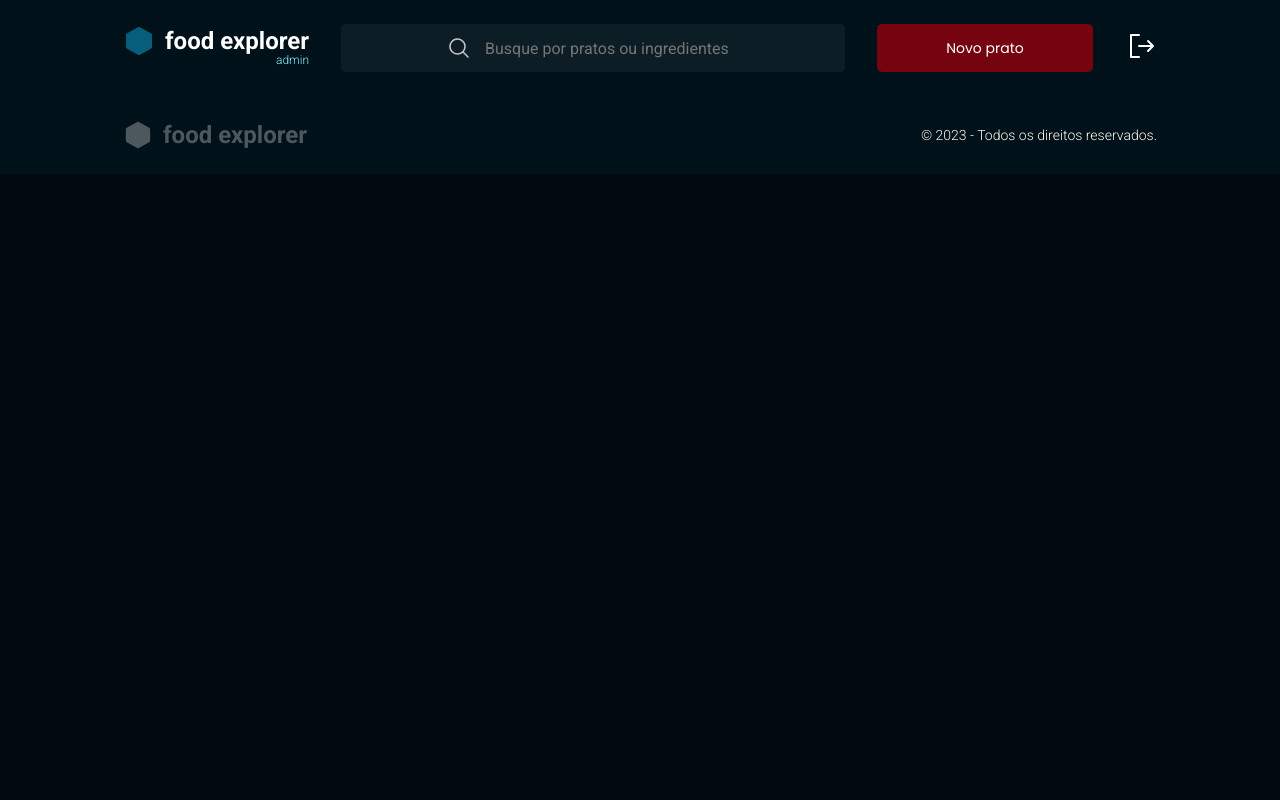
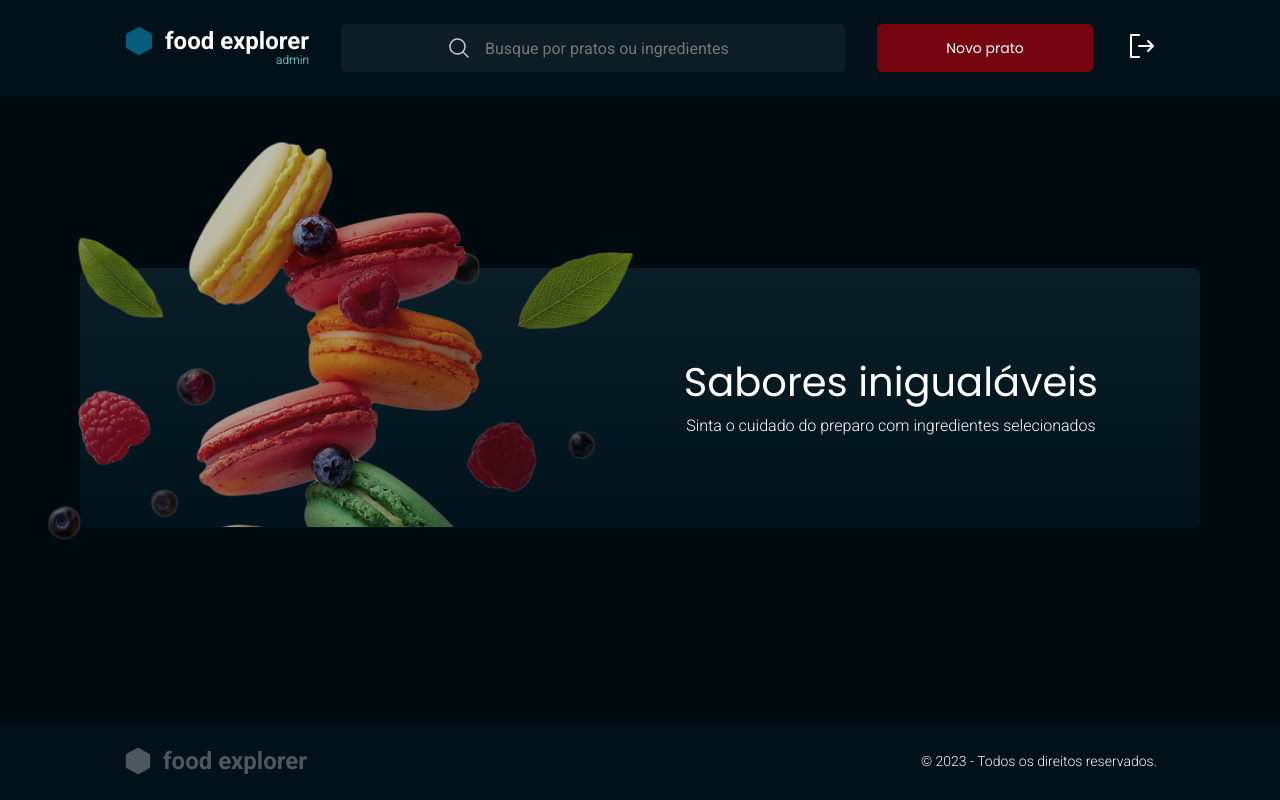
Before and after one commit to jaocruz/foodexplorer-web, a React (Vite) app: page / in a window 1280 px wide. Built offline with nearby package versions, Linux system fonts and the light colour scheme.

Commit message:
banner home

```diff
--- a/src/components/footer/styles.js
+++ b/src/components/footer/styles.js
@@ -11,7 +11,7 @@ export const Container = styled.footer`
 
   main {
     width: 100%;
-    max-width: 1366px;
+    max-width: 1120px;
 
     display: flex;
     align-items: center;
--- a/src/components/header/styles.js
+++ b/src/components/header/styles.js
@@ -11,7 +11,7 @@ export const Container = styled.header`
 
   main {
     width: 100%;
-    max-width: 1366px;
+    max-width: 1120px;
 
     gap: 32px;
     display: flex;
@@ -23,11 +23,11 @@ export const Container = styled.header`
         justify-content: center;
 
         &:focus-within svg {
-          transform: translateX(-254px);
+          transform: translateX(-130px);
         }
 
         &:focus-within input {
-          transform: translateX(-252px);
+          transform: translateX(-128px);
         }
       }
     }
--- a/src/pages/home/index.jsx
+++ b/src/pages/home/index.jsx
@@ -1,4 +1,4 @@
-import { Container } from "./styles";
+import { Container, Banner } from "./styles";
 
 import { Header } from "../../components/header"
 import { Footer } from "../../components/footer"
@@ -7,6 +7,18 @@ export function Home(){
   return (
     <>
     <Header/>
+
+    <Container>
+      <Banner>
+        <img src="Banner.png" alt="" />
+
+        <div className="banner-text">
+          <h1>Sabores inigualáveis</h1>
+          <span>Sinta o cuidado do preparo com ingredientes selecionados</span>
+        </div>
+      </Banner>
+    </Container>
+
     <Footer/>
     </>
   )
--- a/src/pages/home/styles.js
+++ b/src/pages/home/styles.js
@@ -1,6 +1,42 @@
 import styled from "styled-components";
 
 export const Container = styled.main`
-  width: 100%;
-  height: 100%;
 `;
+
+export const Banner = styled.div`
+  height: 260px;
+
+  margin: 172px auto 62px;
+  border-radius: 8px;
+
+  position: relative;
+
+  display: flex;
+  justify-content: flex-end;
+
+  background: ${({theme}) => theme.COLORS.GRADIENT_200};
+
+  > img {
+    position: absolute;
+    top: -140px;
+    left: -70px;
+  }
+
+  .banner-text {
+    display: flex;
+    flex-direction: column;
+
+    text-align: center;
+
+    gap: 8px;
+    margin: 86px 102px 94px 0;
+
+    h1 {
+      ${({theme}) => theme.FONTS.POPPINS_500medium}
+    }
+
+    span {
+      ${({theme}) => theme.FONTS.ROBOTO_SMALLregular}
+    }
+  }
+`;
--- a/src/styles/global.js
+++ b/src/styles/global.js
@@ -10,6 +10,7 @@ export default createGlobalStyle`
   }
 
   body {
+    height: 100vh;
     color: ${({theme}) => theme.COLORS.LIGHT_100};
     background-color: ${({theme}) => theme.COLORS.DARK_400};
   }
@@ -18,6 +19,19 @@ export default createGlobalStyle`
     font-family: "Roboto", sans-serif;
     font-size: 16px;
     outline: none;
+  }
+
+  #root {
+    height: 100vh;
+    display: grid;
+    grid-template-rows: 96px 1fr 78px;
+  }
+
+  main {
+    margin: auto;
+    height: 100%;
+    width: 100%;
+    max-width: 1120px;
   }
 
   a {
```
Also changed, not shown: public/Banner.png.
